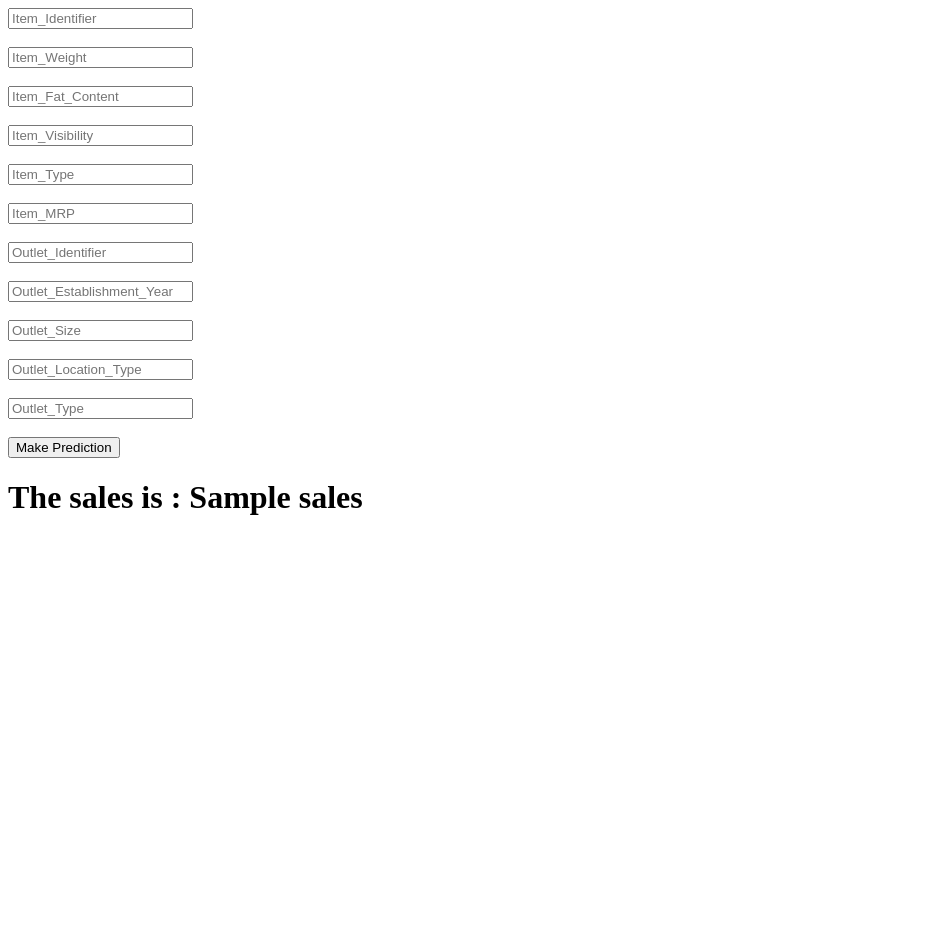
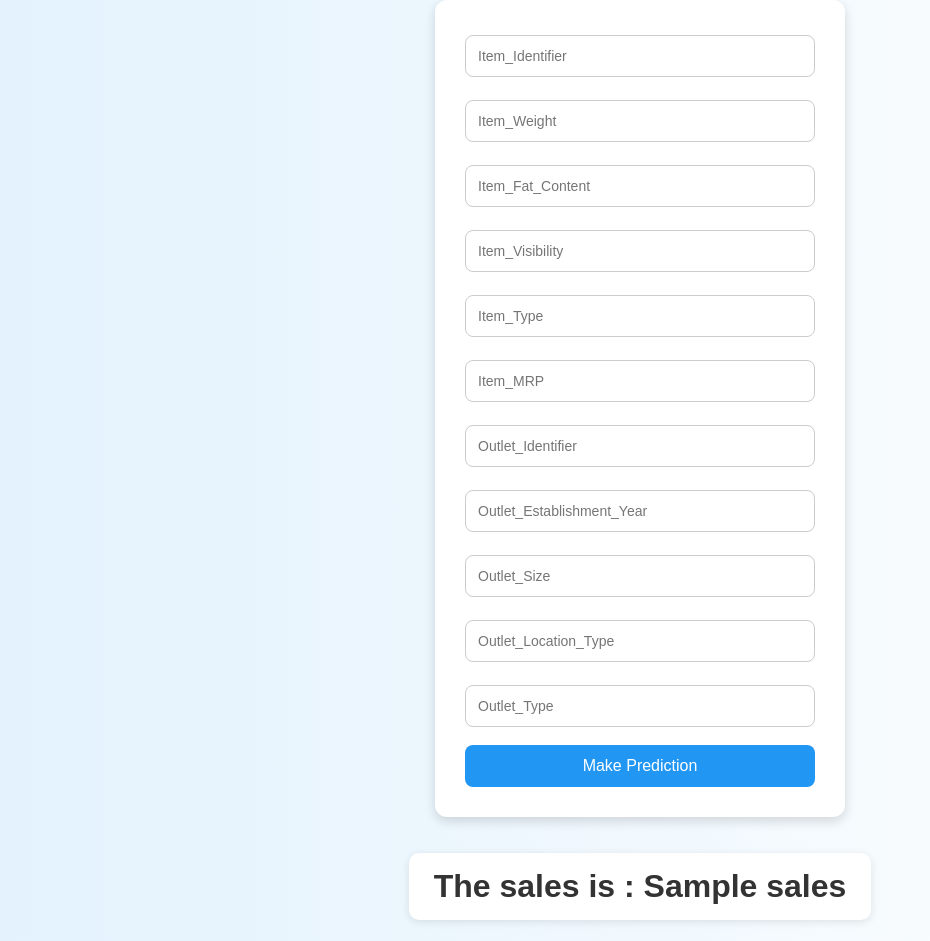
Before and after one commit to purvaauti30/ML-Project, a Flask app: template project 3/templates/home.html in a window 1280 px wide. Shown: the whole page, without its empty margins (0-930 px from the left). Before the commit the page ends 515 px from the top, so only its background shows below. Run offline with Flask 3, Linux system fonts and the light colour scheme; the template is opened without the code that fills it: most values are stand-ins (such as "Sample title", 1, 10 or a date in 2020); parts of the project's set-up code (start-up, migrations or seed data) failed here and were passed over.

Commit message:
Css file add
Uploaded all the files

```diff
--- /dev/null
+++ b/project 3/static/style.css
@@ -0,0 +1,60 @@
+body {
+    font-family: Arial, sans-serif;
+    background: linear-gradient(to right, #e3f2fd, #ffffff);
+    display: flex;
+    flex-direction: column;
+    align-items: center;
+    justify-content: center;
+    min-height: 100vh;
+    margin: 0;
+}
+
+form {
+    background-color: white;
+    padding: 30px;
+    border-radius: 12px;
+    box-shadow: 0 4px 12px rgba(0, 0, 0, 0.15);
+    width: 350px;
+}
+
+input[type="text"] {
+    width: 100%;
+    padding: 12px;
+    margin-top: 5px;
+    border: 1px solid #ccc;
+    border-radius: 8px;
+    font-size: 14px;
+    box-sizing: border-box;
+    transition: 0.3s;
+}
+
+input[type="text"]:focus {
+    border-color: #2196f3;
+    outline: none;
+    box-shadow: 0 0 5px rgba(33, 150, 243, 0.5);
+}
+
+button {
+    width: 100%;
+    padding: 12px;
+    background-color: #2196f3;
+    color: white;
+    border: none;
+    border-radius: 8px;
+    font-size: 16px;
+    cursor: pointer;
+    transition: 0.3s;
+}
+
+button:hover {
+    background-color: #1976d2;
+}
+
+h1 {
+    margin-top: 20px;
+    color: #333;
+    background: white;
+    padding: 15px 25px;
+    border-radius: 10px;
+    box-shadow: 0 2px 8px rgba(0, 0, 0, 0.1);
+}
--- a/project 3/templates/home.html
+++ b/project 3/templates/home.html
@@ -1,3 +1,12 @@
+<html>
+	<head>
+		<title>Ml Project</title>
+		<link  rel="stylesheet"    href="{{ url_for('static', filename='style.css')  }}">
+
+	</head>
+
+
+
 <form action="/pred" method="post">
     <input type="text" name="v1" id="Item_Identifier"  placeholder="Item_Identifier" > <br> <br>
 
@@ -28,3 +37,4 @@
 </form>
 
 <h1>The sales is : {{sales}} </h1>
+</html>
```
